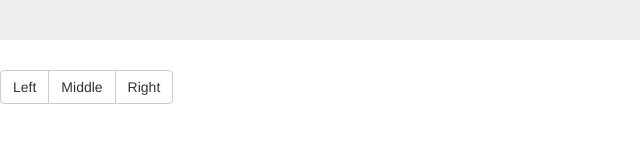
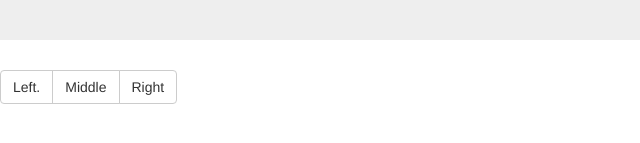
Before and after one commit to chrisjharmon/bootstrapPractice, a plain HTML site: page index.html in a window 1280 px wide. Shown: the part 303-446 px from the top of the page, 0-640 px from the left. Drawn offline with nearby package versions, Linux system fonts and the light colour scheme.

Commit message:
added a period

```diff
--- a/index.html
+++ b/index.html
@@ -20,7 +20,7 @@
     <p><a class="btn btn-primary btn-lg" href="#" role="button">Learn more</a></p>
   </div>
   <div class="btn-group" role="group" aria-label="...">
-    <button type="button" class="btn btn-default">Left</button>
+    <button type="button" class="btn btn-default">Left.</button>
     <button type="button" class="btn btn-default">Middle</button>
     <button type="button" class="btn btn-default">Right</button>
   </div>
```
